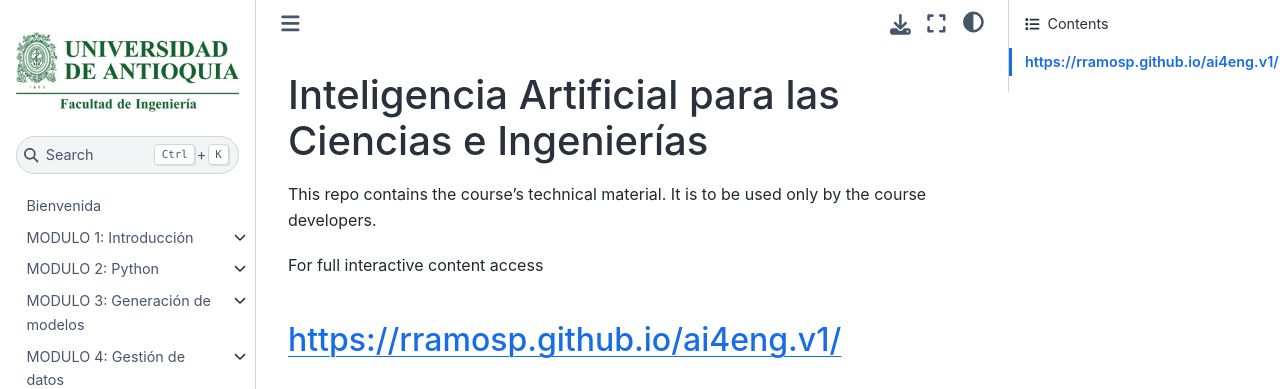
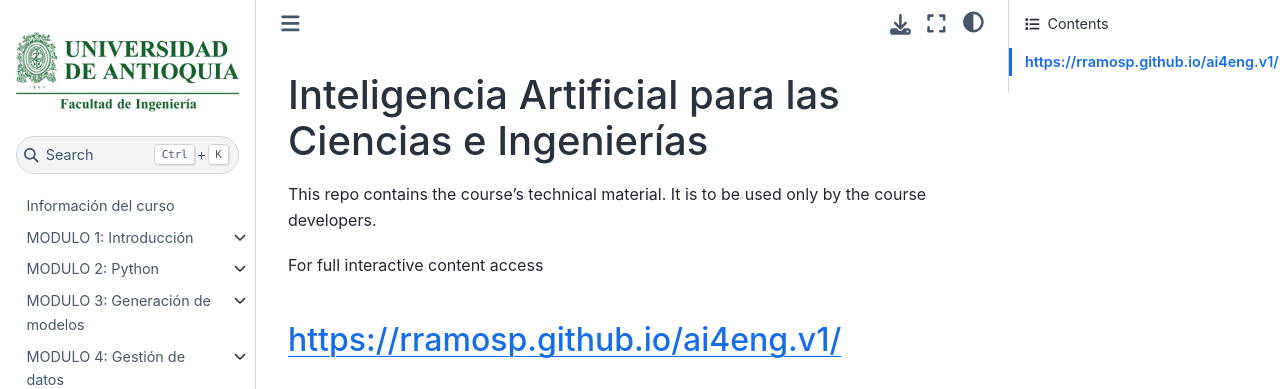
Before and after one commit to rramosp/ai4eng.v1, a Jupyter Book: the page built from README.md, in a window 1280 px wide. Shown: the top 389 px of the page. Built offline with Jupyter Book 1.0.4 settings and Sphinx 7.4.7 and the Sphinx Book theme 1.1.4, drawn with Linux system fonts in a browser that asks for light colours; pages that are not in the unit, such as notebooks, are missing from menus.

Commit message:
first commit

```diff
--- a/intro.md
+++ b/intro.md
@@ -1,6 +1,6 @@
-# Bienvenida
+# Información del curso
 
-Bienvenidos al curso de **Inteligencia Artificial para las Ciencias y las Ingenierías**. Este es un <big><font color='red'>**CURSO ABIERTO**</font></big>, que está basado sobre el curso análogo que ofrecemos en la **Facultad de Ingeniería**, en la **Universidad de Antioquia**, en Medellín, Colombia.
+Bienvenid@s al curso de **Inteligencia Artificial para las Ciencias y las Ingenierías**. Este es un <big><font color='red'>**CURSO ABIERTO**</font></big>, que está basado sobre el curso análogo que ofrecemos en la **Facultad de Ingeniería**, en la **Universidad de Antioquia**, en Medellín, Colombia.
 
 <center>
 <iframe width="560" height="315"
```
